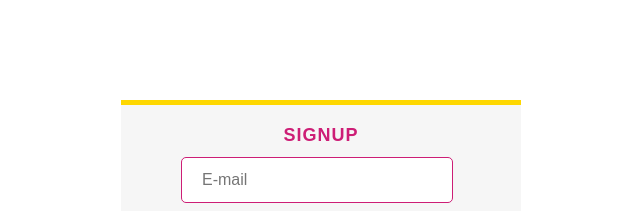
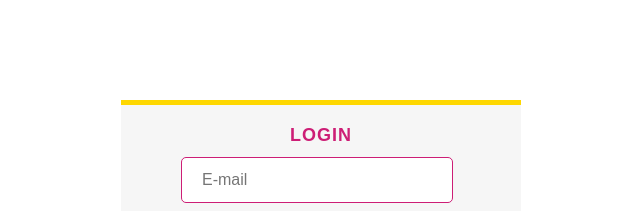
Before and after one commit to AnjaliKaware6/Eco-Saver, a React (Create React App) app: page /login in a window 1280 px wide. Shown: the top 211 px of the page, without its empty margins (319-959 px from the left). Built offline with nearby package versions, Linux system fonts and the light colour scheme; the HTML template or start-up script is replaced by a standard one.

Commit message:
NAME CHANGE TO LOGIN

```diff
--- a/src/components/Auth/Login.js
+++ b/src/components/Auth/Login.js
@@ -64,7 +64,7 @@ const Login = (props) => {
         <>
             <div className='main_container_signup'>
                 <div className='header'>
-                    <h2>Signup</h2>
+                    <h2>lOGIN</h2>
                 </div>
                 <div className='box'>
                     <input type='email' value={email} placeholder='E-mail' onChange={(e) => setEmail(e.target.value)} ></input>
```
